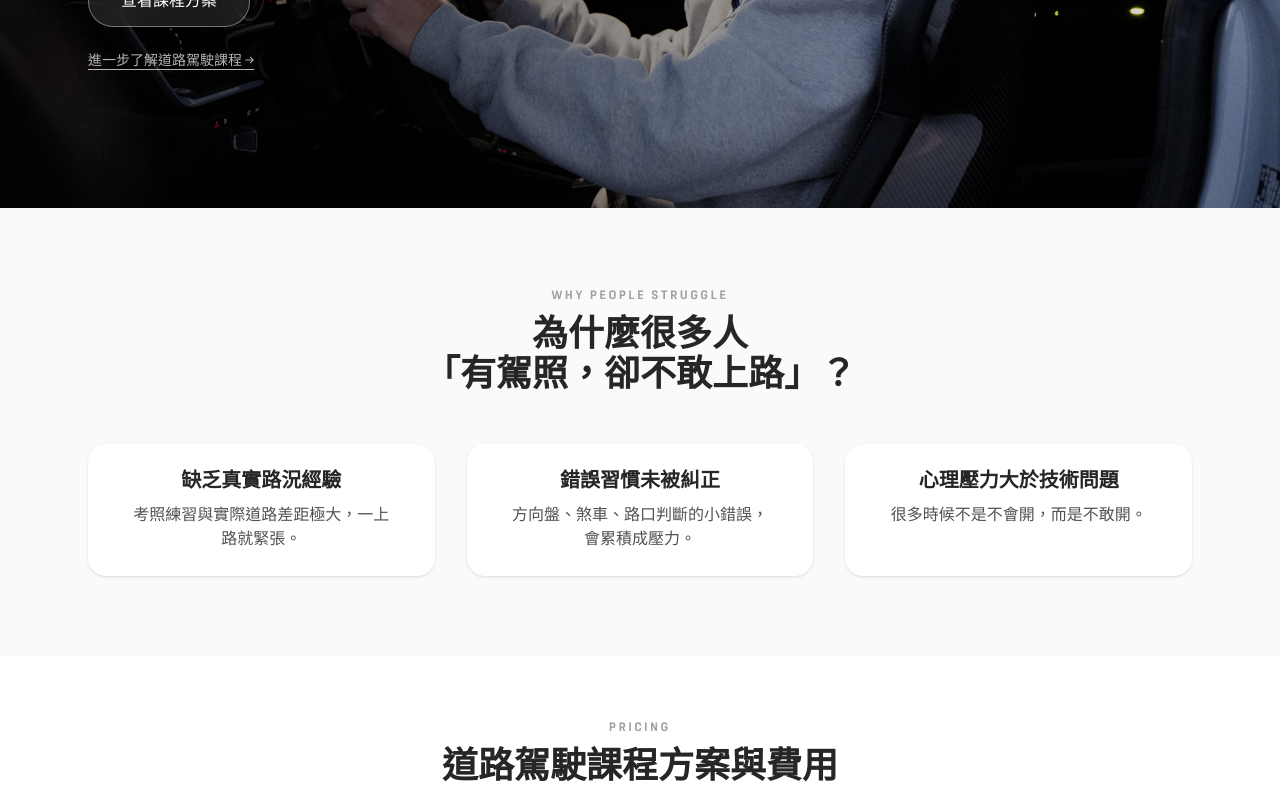
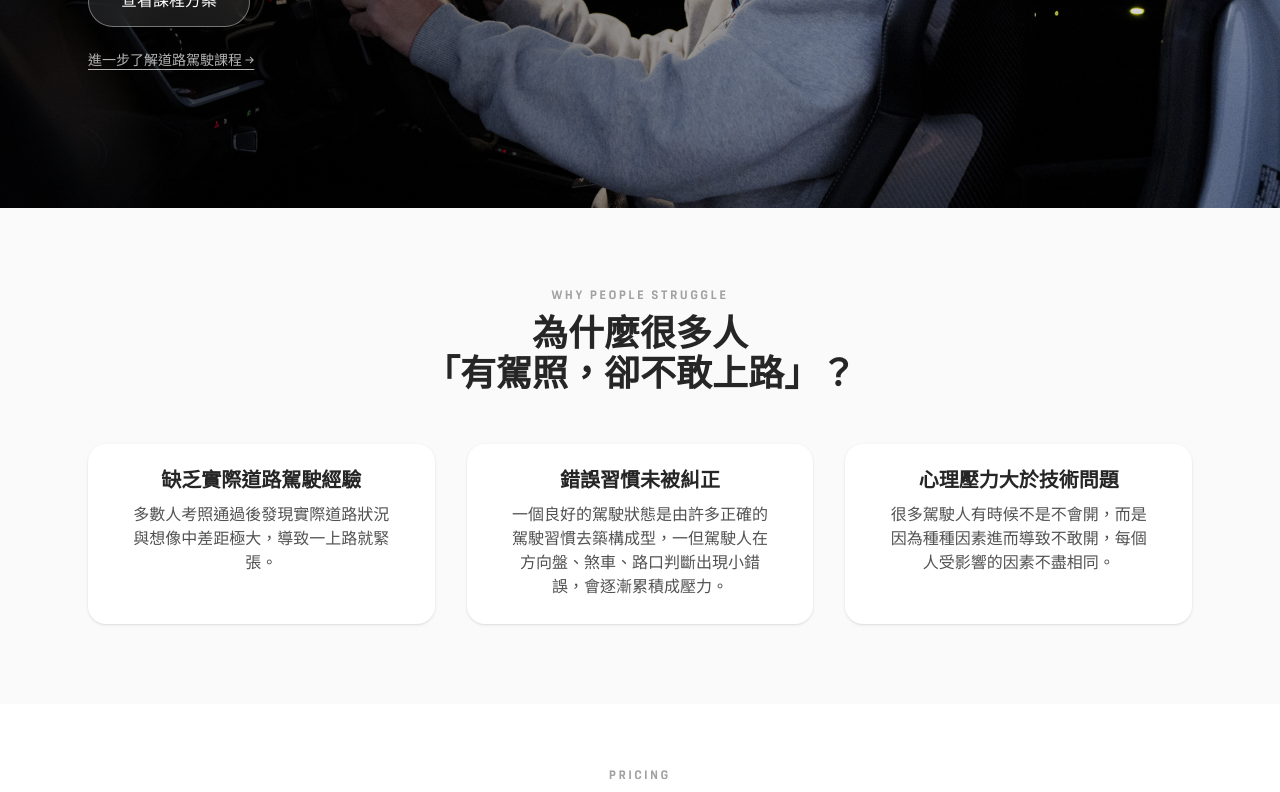
Before and after one commit to laurelke/drivemate-web, a Next.js app: page /courses/road-driving in a window 1280 px wide. Shown: the part 432-1224 px from the top of the page. Built offline with nearby package versions, Linux system fonts and the light colour scheme; a web font is replaced by a local one.

Commit message:
feat: unify course pages layout and design

```diff
--- a/app/courses/road-driving/RoadDrivingClient.tsx
+++ b/app/courses/road-driving/RoadDrivingClient.tsx
@@ -71,16 +71,16 @@ className="object-cover md:object-cover object-center md:[object-position:50%_30
         <div className="grid gap-8 md:grid-cols-3">
           {[
             {
-              title: '缺乏真實路況經驗',
-              desc: '考照練習與實際道路差距極大，一上路就緊張。',
+              title: '缺乏實際道路駕駛經驗',
+              desc: '多數人考照通過後發現實際道路狀況與想像中差距極大，導致一上路就緊張。',
             },
             {
               title: '錯誤習慣未被糾正',
-              desc: '方向盤、煞車、路口判斷的小錯誤，會累積成壓力。',
+              desc: '一個良好的駕駛狀態是由許多正確的駕駛習慣去築構成型，一但駕駛人在方向盤、煞車、路口判斷出現小錯誤，會逐漸累積成壓力。',
             },
             {
               title: '心理壓力大於技術問題',
-              desc: '很多時候不是不會開，而是不敢開。',
+              desc: '很多駕駛人有時候不是不會開，而是因為種種因素進而導致不敢開，每個人受影響的因素不盡相同。',
             },
           ].map((item) => (
             <div key={item.title} className="rounded-2xl bg-white p-7 md:p-6 shadow text-center">
```
